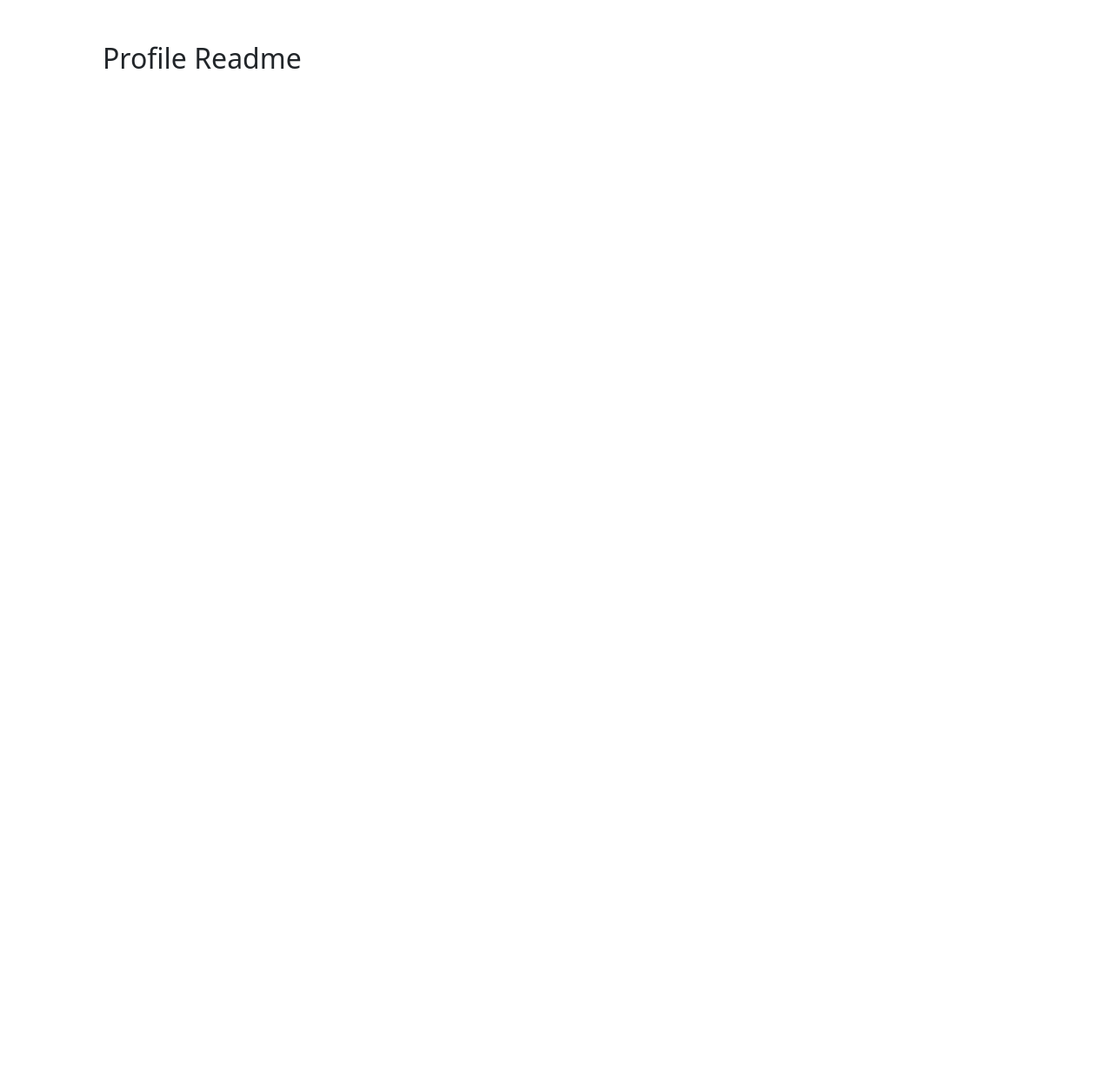
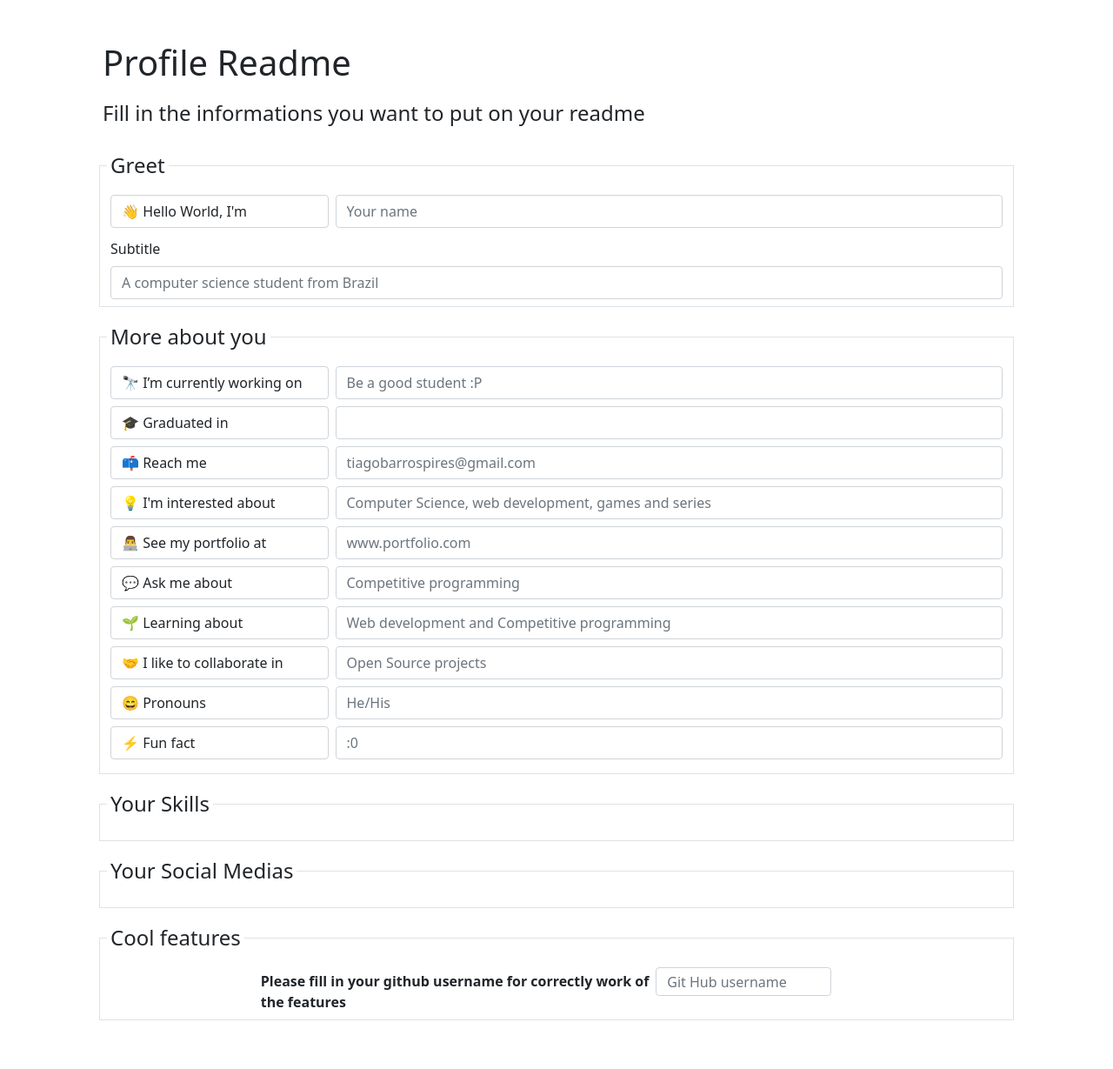
Before and after one commit to tiagobpires/readme-creator, a Flask app: page /profile in a window 1280 px wide. Before the commit the page is almost empty. Shown: the whole page at 87% size. Before the commit the page ends 79 px from the top, so only its background shows below. Run offline with Flask 2, Linux system fonts and the light colour scheme.

Commit message:
Initial changes in Profile Readme page

```diff
--- a/static/css/style.css
+++ b/static/css/style.css
@@ -0,0 +1,8 @@
+.legend {
+    float: none;
+    padding: inherit;
+}
+
+textarea:focus, input:focus, select:focus {
+    box-shadow: 0 0 0 0 !important;
+}
--- a/templates/profile.html
+++ b/templates/profile.html
@@ -6,8 +6,134 @@
 
 {% block main %}
 
-    <h2>Profile Readme</h2>
+    <h1 class="mb-3">Profile Readme</h1>
+    <p class="lead fs-4">
+        Fill in the informations you want to put on your readme
+    </p>
+
+    <form>
+        <fieldset class="border p-2 mb-2 row gx-2">
+            <legend class="legend w-auto mb-0">Greet</legend>
+            <div class="col-md-3 mb-2">
+                <input type="text" class="form-control" value="👋 Hello World, I'm">
+            </div>
+
+            <div class="col-md-9 mb-2">
+                <input type="text" class="form-control" placeholder="Your name">
+            </div>
+
+            <div class="">
+                <label for="subtitlegreet" class="form-label mt-1">Subtitle</label>
+                <input type="text" class="form-control" id="subtitlegreet" placeholder="A computer science student from Brazil">
+            </div>
+        </fieldset>
+
+        <fieldset class="border p-2 mb-2 row gx-2">
+            <legend class="legend w-auto mb-0">More about you</legend>
+
+            <div class="col-md-3 mb-2">
+                <input type="text" class="form-control" value="🔭 I’m currently working on ">
+            </div>
+
+            <div class="col-md-9 mb-2">
+                <input type="text" class="form-control" placeholder="Be a good student :P">
+            </div>
+
+            <div class="col-md-3 mb-2">
+                <input type="text" class="form-control" value="🎓 Graduated in ">
+            </div>
+
+            <div class="col-md-9 mb-2">
+                <input type="text" class="form-control" placeholder="">
+            </div>
+
+            <div class="col-md-3 mb-2">
+                <input type="text" class="form-control" value="📫 Reach me ">
+            </div>
+
+            <div class="col-md-9 mb-2">
+                <input type="text" class="form-control" placeholder="tiagobarrospires@gmail.com">
+            </div>
+
+            <div class="col-md-3 mb-2">
+                <input type="text" class="form-control" value="💡 I'm interested about ">
+            </div>
+
+            <div class="col-md-9 mb-2">
+                <input type="text" class="form-control" placeholder="Computer Science, web development, games and series">
+            </div>
+
+            <div class="col-md-3 mb-2">
+                <input type="text" class="form-control" value="👨‍💻 See my portfolio at  ">
+            </div>
+
+            <div class="col-md-9 mb-2">
+                <input type="text" class="form-control" placeholder="www.portfolio.com">
+            </div>
 
 
+            <div class="col-md-3 mb-2">
+                <input type="text" class="form-control" value="💬 Ask me about ">
+            </div>
+
+            <div class="col-md-9 mb-2">
+                <input type="text" class="form-control" placeholder="Competitive programming">
+            </div>
+
+            <div class="col-md-3 mb-2">
+                <input type="text" class="form-control" value="🌱 Learning about ">
+            </div>
+
+            <div class="col-md-9 mb-2">
+                <input type="text" class="form-control" placeholder="Web development and Competitive programming">
+            </div>
+
+            <div class="col-md-3 mb-2">
+                <input type="text" class="form-control" value="🤝 I like to collaborate in ">
+            </div>
+
+            <div class="col-md-9 mb-2">
+                <input type="text" class="form-control" placeholder="Open Source projects">
+            </div>
+
+            <div class="col-md-3 mb-2">
+                <input type="text" class="form-control" value="😄 Pronouns ">
+            </div>
+
+            <div class="col-md-9 mb-2">
+                <input type="text" class="form-control" placeholder="He/His">
+            </div>
+
+            <div class="col-md-3 mb-2">
+                <input type="text" class="form-control" value="⚡ Fun fact ">
+            </div>
+
+            <div class="col-md-9 mb-2">
+                <input type="text" class="form-control" placeholder=":0">
+            </div>
+        </fieldset>
+
+
+        <fieldset class="border p-2 mb-2 row gx-2">
+            <legend class="legend w-auto mb-0">Your Skills</legend>
+
+        </fieldset>
+
+        <fieldset class="border p-2 mb-2 row gx-2">
+            <legend class="legend w-auto mb-0">Your Social Medias</legend>
+
+        </fieldset>
+
+
+        <fieldset class="border p-2 mb-2 row gx-2">
+            <legend class="legend w-auto mb-0">Cool features</legend>
+
+            <div class="row">
+                <label for="ghusername" class="col-6 fw-bold px-0 ms-auto pt-1" style="width: 45%;">Please fill in your github username for correctly work of the features</label>
+                <input type="text" class="form-control col-4 me-auto" id="ghusername" placeholder="Git Hub username" style="height: 33px; width: 20%;">
+            </div>
+        </fieldset>
+
+    </form>
 
 {% endblock %}
```
